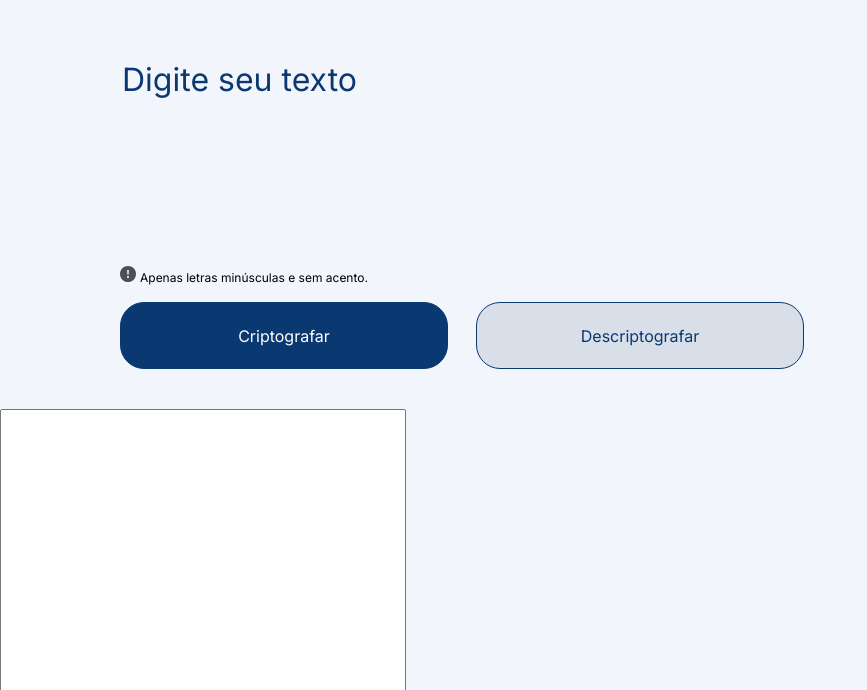
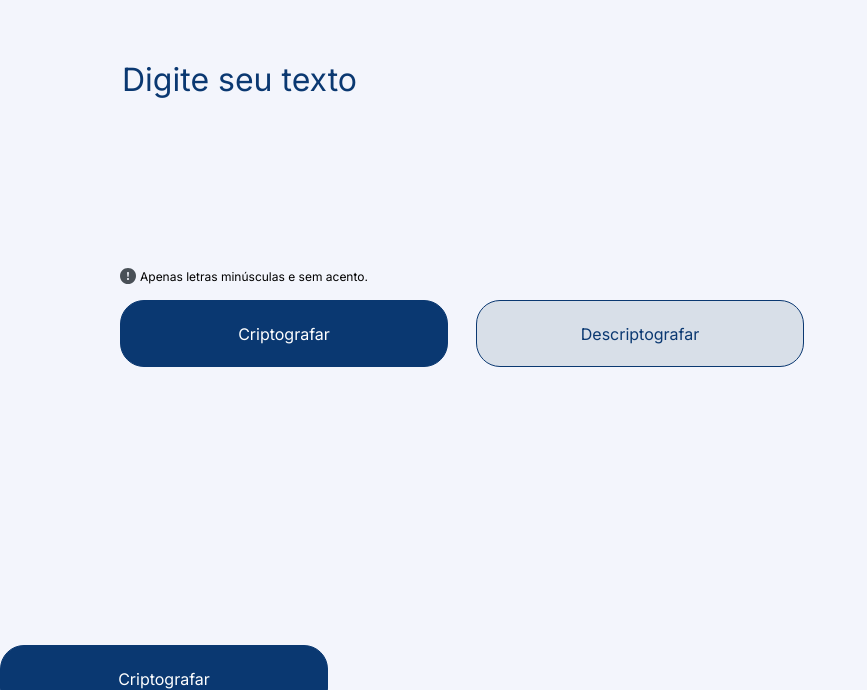
Before and after one commit to enocksoares/decodificador-de-textos, a plain HTML site: page index.html in a window 1280 px wide. Shown: the part 110-800 px from the top of the page, without its empty margins (0-867 px from the left). Drawn offline with Linux system fonts and the light colour scheme.

Commit message:
Realizando melhorias no estilo da página

```diff
--- a/index.html
+++ b/index.html
@@ -51,7 +51,11 @@
 
 			<section class="campo-texto-resultado">
 
+				<p>Nenhuma mensagem encontrada</p>
+				<p>Digite um texto para que você deseja criptografar ou descriptografar.</p>
+
 				<textarea></textarea>
+				<button id="botao1">Criptografar</button>
 
 			</section>
 
--- a/style.css
+++ b/style.css
@@ -51,15 +51,15 @@ body {
 	display: inline;
 	font-family: "Inter";
 	font-size: 12px;
-	text-align: center;
+	vertical-align: middle;
 
 
 }
 
 .campo-botoes {
-
 	display: block;
 	margin-top: 16px;
+	float: center;
 
 
 }
@@ -129,11 +129,34 @@ body {
 
 }
 
-.campo-texto-resultado textarea {
+.campo-texto-resultado {
 
 	width: 400px;
 	height: 430px;
 	margin: 40px 0 0 0;
+
+
+
+}
+
+.campo-texto-resultado textarea {
+
+	width: 400px;
+	height: 230px;
+	font-family: "Inter";
+	font-size: 32px;
+	color: #0A3871;
+	resize: none;
+	background: transparent;
+	box-shadow: 0 0 0 0;
+    border: 0 none;
+    outline: 0;
+
+}
+
+.campo-texto-resultado p {
+
+	display: none;
 
 
 }
```
